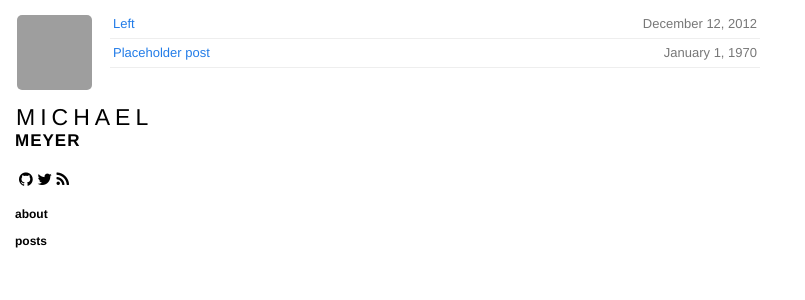
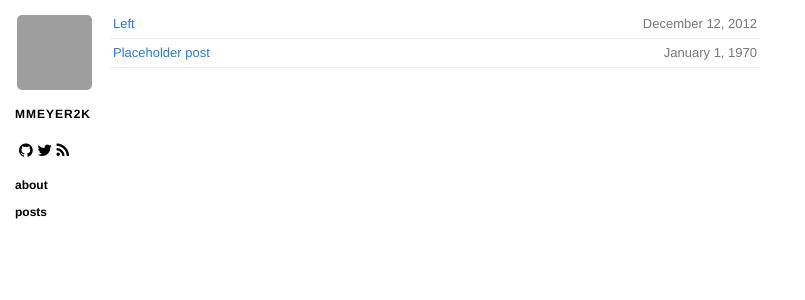
Before and after one commit to mmeyer2k/mmeyer2k.github.io, a Jekyll site: the page built from index.html, in a window 1280 px wide. Shown: the top 300 px of the page, without its empty margins (0-805 px from the left). Built offline with Jekyll 4.4.1, drawn with Linux system fonts in a browser that asks for light colours; nearby versions of some CDN libraries; grey boxes are pictures that could not be loaded.

Commit message:
no message

```diff
--- a/_includes/sidebar.html
+++ b/_includes/sidebar.html
@@ -5,8 +5,11 @@
 
     <section class="name">
         <a href="/">
+            <!--
           <span id="fname">{{ site.name|split:' '|first }}</span>
           <span id="lname">{{ site.name|split:' '|last }}</span>
+            -->
+            <span id="lname">mmeyer2k</span>
         </a>
     </section>
 
--- a/css/base.scss
+++ b/css/base.scss
@@ -41,7 +41,7 @@ a {
       color: black;
     }
     #lname {
-      font-size: 17px;
+      font-size: 12px;
       font-weight: bold;
       letter-spacing: 1px;
       color: black;
```
Lines whose indentation alone changed are shown as unchanged.
